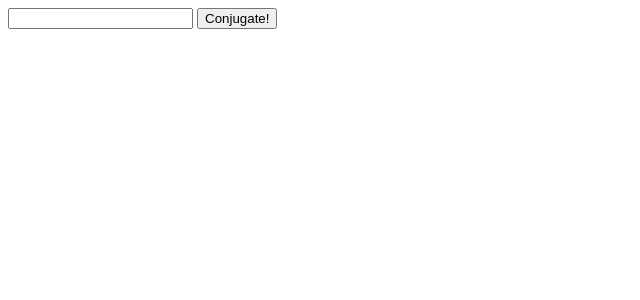
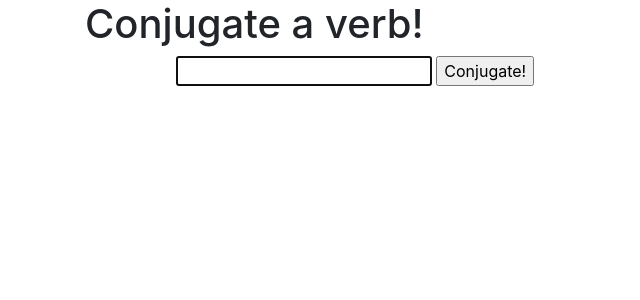
Before and after one commit to whberard/lingvilo, a Django app: page /portuguese/conjugate/ in a window 1280 px wide. Shown: the top 300 px of the page, without its empty margins (0-640 px from the left). Run offline with Django 3.2, Linux system fonts and the light colour scheme; some libraries are stand-ins or nearby versions.

Commit message:
Prettify a little bootstrap CSS.

```diff
--- a/templates/conjugate.html
+++ b/templates/conjugate.html
@@ -1,36 +1,53 @@
+{% load staticfiles %}
 <html>
 <head>
 	<title>Conjugate</title>
+	<link rel="stylesheet" type="text/css" href="{% static "bootstrap-3.3.7-dist/css/bootstrap.min.css" %}">
 </head>
 <body>
+<div class="container">
+	<h1>Conjugate a verb!</h1>
+	<div class="row">
+	<div class="col-md-6" align="center">
 	<form action="" method="get">
-		<input type="text" name="verb">
+		<input type="text" name="verb" {% if verb %}placeholder="{{ verb }}"{% endif %} autofocus>
 		<input type="submit" value="Conjugate!">
 	</form>
+	</div>
+	</div>
 	{% if error %}
+		<div class="row">
 		<p>I don't know how to conjugate {{ verb }}. {{ error }}</p>
+		</div>
 	{% else %}
 	{% if verb %}
+	<div class="row">
 		<p>Conjugating the verb {{ verb }}.</p>
 		<p>This is a {{ ending }}-verb with root {{ root }}.</p>
+	</div>
 		{% if present %}
+		<div class="row">
 		<h3>Present Tense:</h3>
 		<p>Eu {{present.eu}}</p>
 		<p>Tu {{present.tu}}</p>
 		<p>Ela {{present.ela}}</p>
 		<p>Nós {{present.nós}}</p>
 		<p>Elas {{present.elas}}</p>
+		</div>
 		{% endif %}
 
 		{% if imperfect %}
+		<div class="row">
 		<h3>Definite Past Tense (preterit):</h3>
 		<p>Eu {{preterit.eu}}</p>
 		<p>Tu {{preterit.tu}}</p>
 		<p>Ela {{preterit.ela}}</p>
 		<p>Nós {{preterit.nós}}</p>
 		<p>Elas {{preterit.elas}}</p>
+		</div>
 		{% endif %}
 	{% endif %}
 	{% endif %}
+</div>
 </body>
 </html>
```
